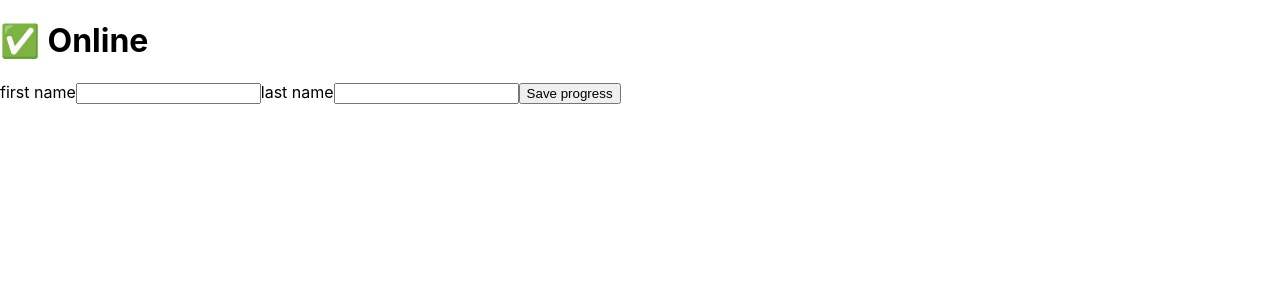
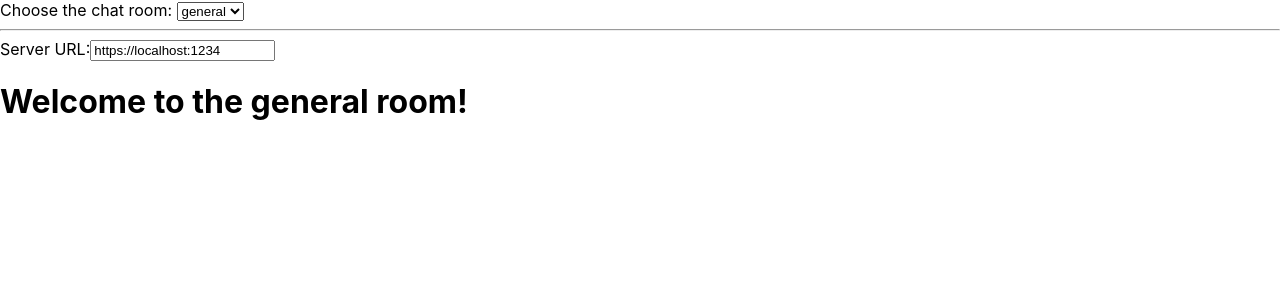
Before and after one commit to hotoku/react-hook-sample, a React (Create React App) app: page / in a window 1280 px wide. Shown: the top 300 px of the page. Built offline with nearby package versions, Linux system fonts and the light colour scheme.

Commit message:
chat example

```diff
--- a/package.json
+++ b/package.json
@@ -13,6 +13,7 @@
     "react": "^18.2.0",
     "react-dom": "^18.2.0",
     "react-scripts": "5.0.1",
+    "toastify-js": "^1.12.0",
     "typescript": "^4.9.5",
     "web-vitals": "^2.1.4"
   },
@@ -39,5 +40,8 @@
       "last 1 firefox version",
       "last 1 safari version"
     ]
+  },
+  "devDependencies": {
+    "@types/toastify-js": "^1.11.1"
   }
 }
--- a/src/App.tsx
+++ b/src/App.tsx
@@ -1,79 +1,20 @@
-import "./App.css";
+import { useState } from "react";
+import ChatRoom from "./ChatRoom";
 
-import React, { useState, useEffect } from "react";
-
-function useOnlineStatus() {
-  const [isOnline, setIsOnline] = useState(true);
-  useEffect(() => {
-    function handleOnline() {
-      setIsOnline(true);
-    }
-    function handleOffline() {
-      setIsOnline(false);
-    }
-    window.addEventListener("online", handleOnline);
-    window.addEventListener("offline", handleOffline);
-    return () => {
-      window.removeEventListener("online", handleOnline);
-      window.removeEventListener("offline", handleOffline);
-    };
-  }, []);
-  return isOnline;
-}
-
-function useFormInput(initialValue: string) {
-  const [value, setValue] = useState<string>(initialValue);
-
-  const handleChange: React.ChangeEventHandler<HTMLInputElement> = (
-    e
-  ): void => {
-    setValue(e.target.value);
-  };
-
-  const inputProps = {
-    value: value,
-    handleChange: handleChange,
-  };
-  return inputProps;
-}
-
-export function SaveButton() {
-  const isOnline = useOnlineStatus();
-  function handleSaveClick() {
-    console.log("✅ Progress saved");
-  }
-
-  return (
-    <button disabled={!isOnline} onClick={handleSaveClick}>
-      {isOnline ? "Save progress" : "Reconnecting..."}
-    </button>
-  );
-}
-
-function App(): JSX.Element {
-  const isOnline = useOnlineStatus();
-  const firstNameProps = useFormInput("");
-  const lastNameProps = useFormInput("");
-
+export default function App() {
+  const [roomId, setRoomId] = useState("general");
   return (
     <>
-      <h1>{isOnline ? "✅ Online" : "❌ Disconnected"}</h1>
       <label>
-        first name
-        <input
-          value={firstNameProps.value}
-          onChange={firstNameProps.handleChange}
-        />
+        Choose the chat room:{" "}
+        <select value={roomId} onChange={(e) => setRoomId(e.target.value)}>
+          <option value="general">general</option>
+          <option value="travel">travel</option>
+          <option value="music">music</option>
+        </select>
       </label>
-      <label>
-        last name
-        <input
-          value={lastNameProps.value}
-          onChange={lastNameProps.handleChange}
-        />
-      </label>
+      <hr />
+      <ChatRoom roomId={roomId} />
     </>
   );
 }
-
-export default App;
--- /dev/null
+++ b/src/ChatRoom.tsx
@@ -0,0 +1,33 @@
+import { useState, useEffect } from "react";
+import { createConnection } from "./chat";
+import { showNotification } from "./notifications";
+
+export default function ChatRoom({ roomId }: { roomId: string }) {
+  const [serverUrl, setServerUrl] = useState("https://localhost:1234");
+
+  useEffect(() => {
+    const options = {
+      serverUrl: serverUrl,
+      roomId: roomId,
+    };
+    const connection = createConnection(options);
+    connection.on("message", (msg: string) => {
+      showNotification("New message: " + msg);
+    });
+    connection.connect();
+    return () => connection.disconnect();
+  }, [roomId, serverUrl]);
+
+  return (
+    <>
+      <label>
+        Server URL:
+        <input
+          value={serverUrl}
+          onChange={(e) => setServerUrl(e.target.value)}
+        />
+      </label>
+      <h1>Welcome to the {roomId} room!</h1>
+    </>
+  );
+}
--- /dev/null
+++ b/src/chat.ts
@@ -0,0 +1,50 @@
+export function createConnection({
+  serverUrl,
+  roomId,
+}: {
+  serverUrl: string;
+  roomId: string;
+}) {
+  // A real implementation would actually connect to the server
+  if (typeof serverUrl !== "string") {
+    throw Error("Expected serverUrl to be a string. Received: " + serverUrl);
+  }
+  if (typeof roomId !== "string") {
+    throw Error("Expected roomId to be a string. Received: " + roomId);
+  }
+  let intervalId: any;
+  let messageCallback: any;
+  return {
+    connect() {
+      console.log(
+        '✅ Connecting to "' + roomId + '" room at ' + serverUrl + "..."
+      );
+      clearInterval(intervalId);
+      intervalId = setInterval(() => {
+        if (messageCallback) {
+          if (Math.random() > 0.5) {
+            messageCallback("hey");
+          } else {
+            messageCallback("lol");
+          }
+        }
+      }, 3000);
+    },
+    disconnect() {
+      clearInterval(intervalId);
+      messageCallback = null;
+      console.log(
+        '❌ Disconnected from "' + roomId + '" room at ' + serverUrl + ""
+      );
+    },
+    on(event: string, callback: any) {
+      if (messageCallback) {
+        throw Error("Cannot add the handler twice.");
+      }
+      if (event !== "message") {
+        throw Error('Only "message" event is supported.');
+      }
+      messageCallback = callback;
+    },
+  };
+}
--- a/src/index.tsx
+++ b/src/index.tsx
@@ -1,7 +1,7 @@
 import React from "react";
 import ReactDOM from "react-dom/client";
 import "./index.css";
-import App, { SaveButton } from "./App";
+import App from "./App";
 import reportWebVitals from "./reportWebVitals";
 
 const root = ReactDOM.createRoot(
@@ -10,7 +10,6 @@ const root = ReactDOM.createRoot(
 root.render(
   <React.StrictMode>
     <App />
-    <SaveButton />
   </React.StrictMode>
 );
 
--- /dev/null
+++ b/src/notifications.ts
@@ -0,0 +1,15 @@
+import Toastify from "toastify-js";
+import "toastify-js/src/toastify.css";
+
+export function showNotification(message: string, theme = "dark") {
+  Toastify({
+    text: message,
+    duration: 2000,
+    gravity: "top",
+    position: "right",
+    style: {
+      background: theme === "dark" ? "black" : "white",
+      color: theme === "dark" ? "white" : "black",
+    },
+  }).showToast();
+}
```
Also changed, not shown: 1 other file (tests, documents, lock files or other folders).
